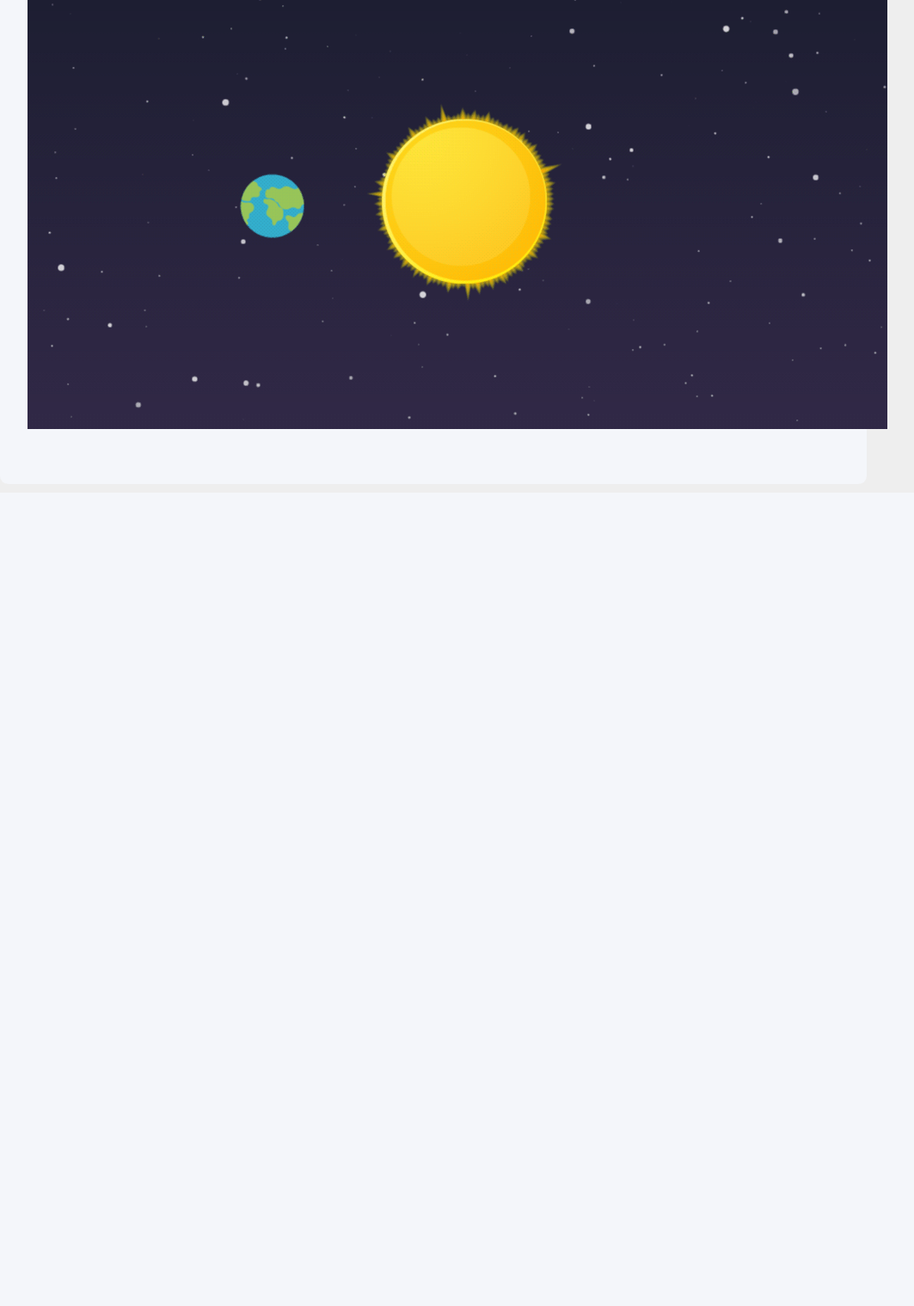
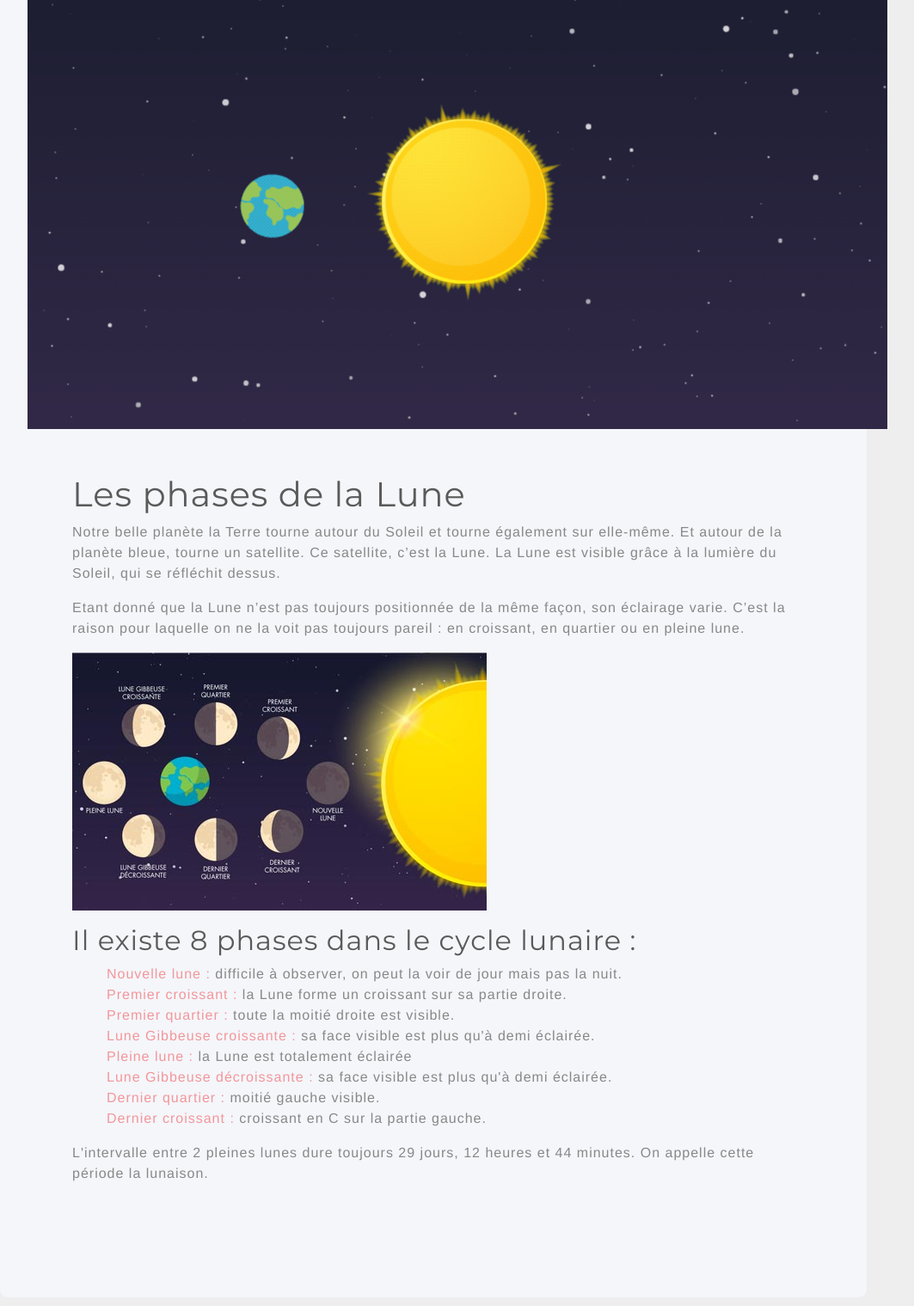
Before and after one commit to LilyDubas/phpPartie9, a PHP site: page /info.php in a window 1280 px wide. Shown: the part 1639-3158 px from the top of the page at 86% size, without its empty margins (136-1199 px from the left). Before the commit the page ends 2138 px from the top, so only its background shows below. Run offline with PHP 8.4, Linux system fonts and the light colour scheme.

Commit message:
phases de la lune

```diff
--- a/TP/info.php
+++ b/TP/info.php
@@ -55,6 +55,34 @@
       </p>
       <img src="/assets/img/saison-rotation.gif" alt="inclinaison de la Terre gif">
     </div>
+    <div class="p-1 m-5">
+      <h1>Les phases de la Lune</h1>
+      <p>
+        Notre belle planète la Terre tourne autour du Soleil et tourne également sur elle-même. Et autour de la planète bleue, tourne un satellite. Ce satellite, c’est la Lune.
+        La Lune est visible grâce à la lumière du Soleil, qui se réfléchit dessus.
+      </p>
+      <p>
+        Etant donné que la Lune n’est pas toujours positionnée de la même façon, son éclairage varie.
+        C’est la raison pour laquelle on ne la voit pas toujours pareil : en croissant, en quartier ou en pleine lune.
+      </p>
+      <img src="assets/img/phases-lune.jpg" alt="les phases de la lunes">
+      <p>
+      <h2>Il existe 8 phases dans le cycle lunaire :</h2>
+        <ul class="d-block">
+          <li><span class="text-secondary">Nouvelle lune :</span> difficile à observer, on peut la voir de jour mais pas la nuit.</li>
+          <li><span class="text-secondary">Premier croissant :</span> la Lune forme un croissant sur sa partie droite.</li>
+          <li><span class="text-secondary">Premier quartier :</span> toute la moitié droite est visible.</li>
+          <li><span class="text-secondary">Lune Gibbeuse croissante :</span> sa face visible est plus qu'à demi éclairée.</li>
+          <li><span class="text-secondary">Pleine lune :</span> la Lune est totalement éclairée</li>
+          <li><span class="text-secondary">Lune Gibbeuse décroissante :</span> sa face visible est plus qu'à demi éclairée.</li>
+          <li><span class="text-secondary">Dernier quartier :</span> moitié gauche visible.</li>
+          <li><span class="text-secondary">Dernier croissant :</span> croissant en C sur la partie gauche.</li>
+        </ul>
+      </p>
+      <p>
+        L'intervalle entre 2 pleines lunes dure toujours 29 jours, 12 heures et 44 minutes. On appelle cette période la lunaison.
+      </p>
+    </div>
   </div>
   <script src="https://code.jquery.com/jquery-3.4.1.slim.min.js" integrity="sha384-J6qa4849blE2+poT4WnyKhv5vZF5SrPo0iEjwBvKU7imGFAV0wwj1yYfoRSJoZ+n" crossorigin="anonymous"></script>
   <script src="https://cdn.jsdelivr.net/npm/popper.js@1.16.0/dist/umd/popper.min.js" integrity="sha384-Q6E9RHvbIyZFJoft+2mJbHaEWldlvI9IOYy5n3zV9zzTtmI3UksdQRVvoxMfooAo" crossorigin="anonymous"></script>
```
Also changed, not shown: TP/assets/img/phases-lune.jpg (added).
